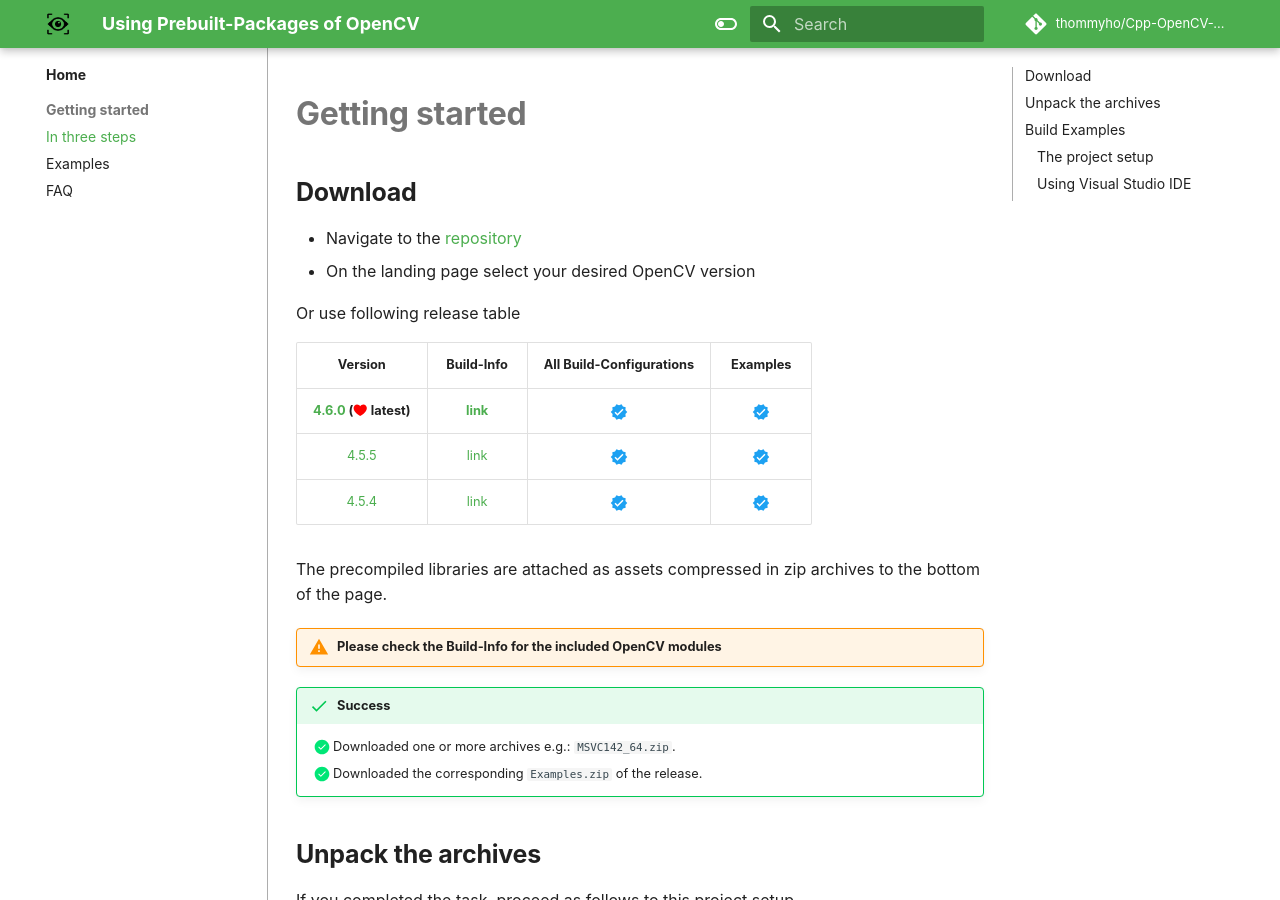
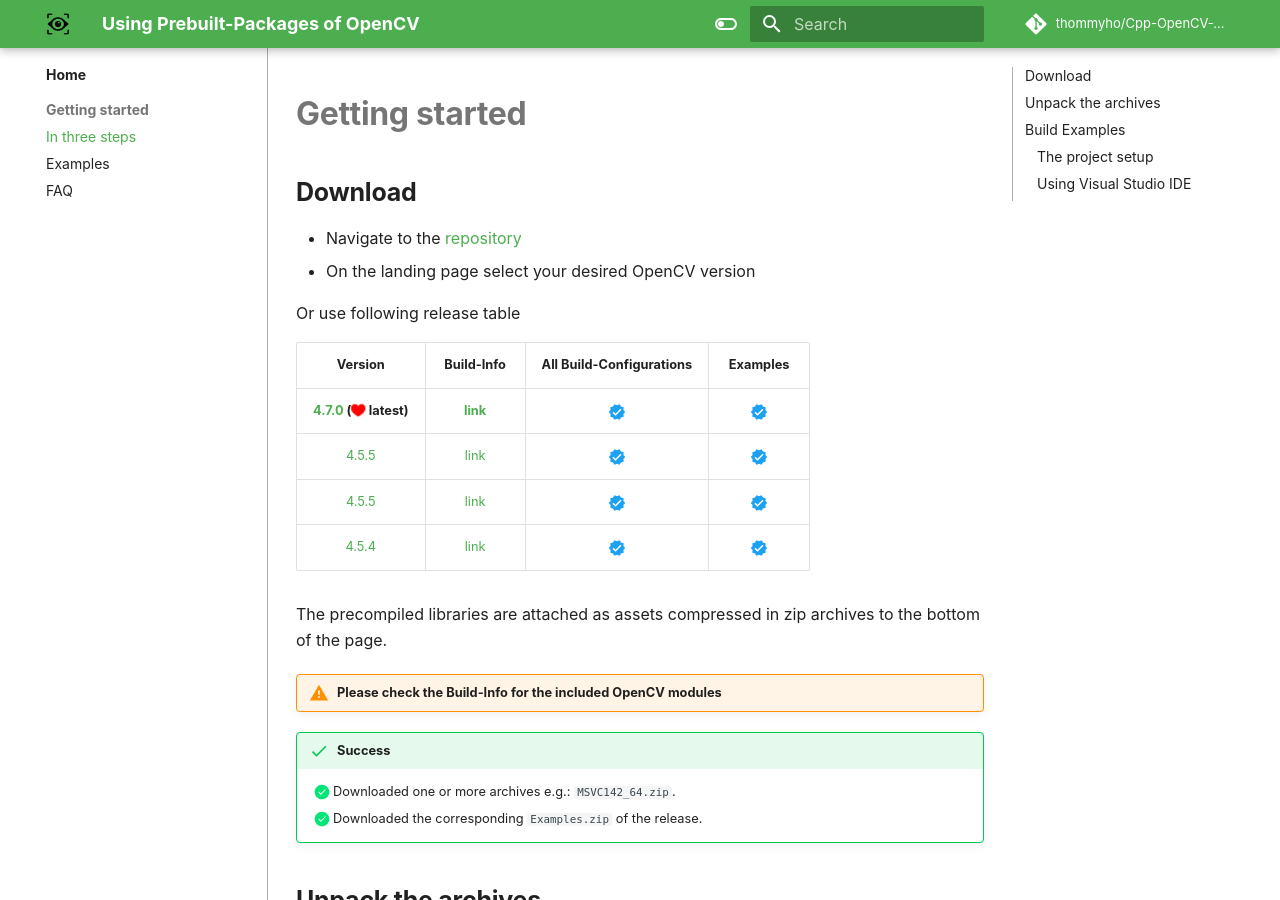
Before and after one commit to thommyho/Cpp-OpenCV-Windows-PreBuilts, an MkDocs documentation site: the page built from docs/steps.md, in a window 1280 px wide and 900 px high. Built offline with MkDocs 1.6.1 and Material for MkDocs 9.7.7, drawn with Linux system fonts in a browser that asks for light colours; emoji names are drawn with the system emoji font; some web fonts are replaced; comment, search, counter and statistics services are not loaded.

Commit message:
Update steps.md

```diff
--- a/docs/steps.md
+++ b/docs/steps.md
@@ -9,7 +9,8 @@
 
 |                                                                Version                                                                |                                    Build-Info                                    |        All Build-Configurations         |                Examples                 |
 |:-------------------------------------------------------------------------------------------------------------------------------------:|:--------------------------------------------------------------------------------:|:---------------------------------------:|:---------------------------------------:|
-| **[4.6.0](https://github.com/thommyho/Cpp-OpenCV-Windows-PreBuilts/releases/tag/v4.6.0) (:octicons-heart-fill-24:{ .heart } latest)** | **[link](https://github.com/thommyho/Cpp-OpenCV-Windows-PreBuilts/tree/v4.6.0)** | :material-check-decagram:{ .tick-blue } | :material-check-decagram:{ .tick-blue } |
+| **[4.7.0](https://github.com/thommyho/Cpp-OpenCV-Windows-PreBuilts/releases/tag/v4.7.0) (:octicons-heart-fill-24:{ .heart } latest)** | **[link](https://github.com/thommyho/Cpp-OpenCV-Windows-PreBuilts/tree/v4.7.0)** | :material-check-decagram:{ .tick-blue } | :material-check-decagram:{ .tick-blue } |
+|                         [4.5.5](ttps://github.com/thommyho/Cpp-OpenCV-Windows-PreBuilts/releases/tag/v4.6.0)                          |   [link](https://github.com/thommyho/Cpp-OpenCV-Windows-PreBuilts/tree/v4.6.0)   | :material-check-decagram:{ .tick-blue } | :material-check-decagram:{ .tick-blue } |
 |                         [4.5.5](ttps://github.com/thommyho/Cpp-OpenCV-Windows-PreBuilts/releases/tag/v4.5.5)                          |   [link](https://github.com/thommyho/Cpp-OpenCV-Windows-PreBuilts/tree/v4.5.5)   | :material-check-decagram:{ .tick-blue } | :material-check-decagram:{ .tick-blue } |
 |                         [4.5.4](ttps://github.com/thommyho/Cpp-OpenCV-Windows-PreBuilts/releases/tag/v4.5.4)                          |   [link](https://github.com/thommyho/Cpp-OpenCV-Windows-PreBuilts/tree/v4.5.4)   | :material-check-decagram:{ .tick-blue } | :material-check-decagram:{ .tick-blue } |
 
```
